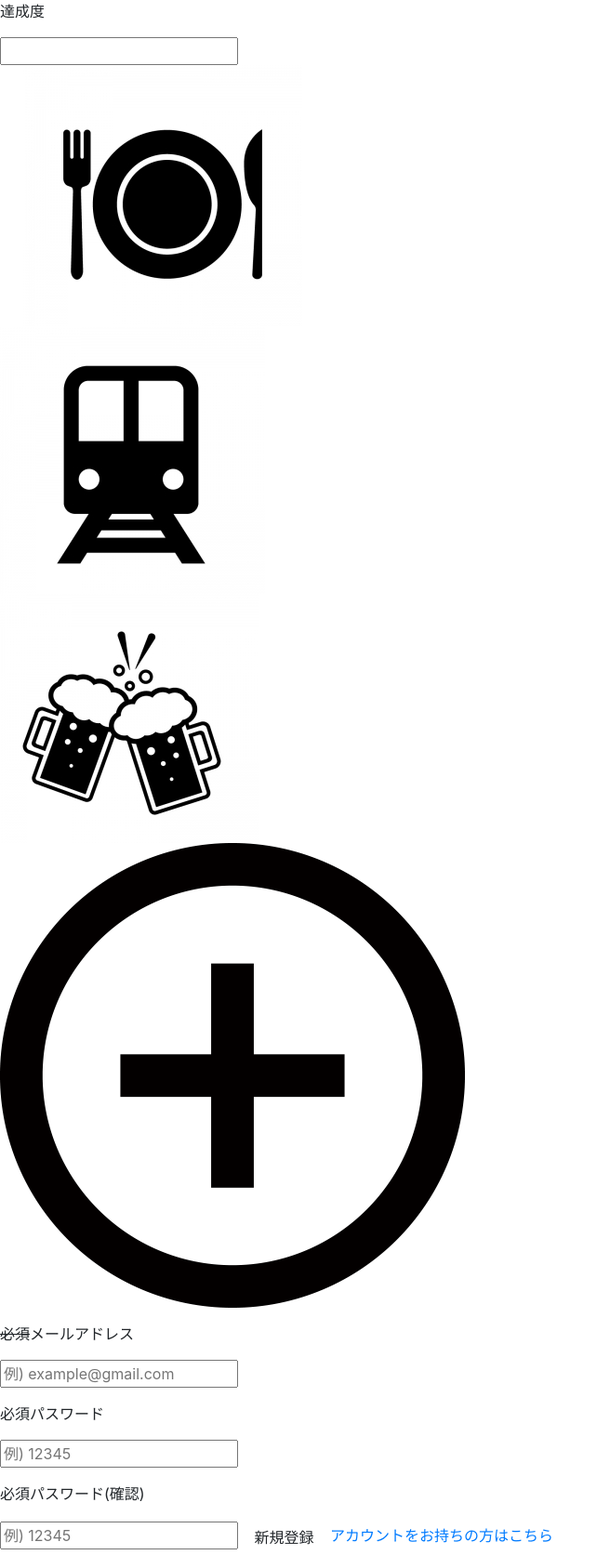
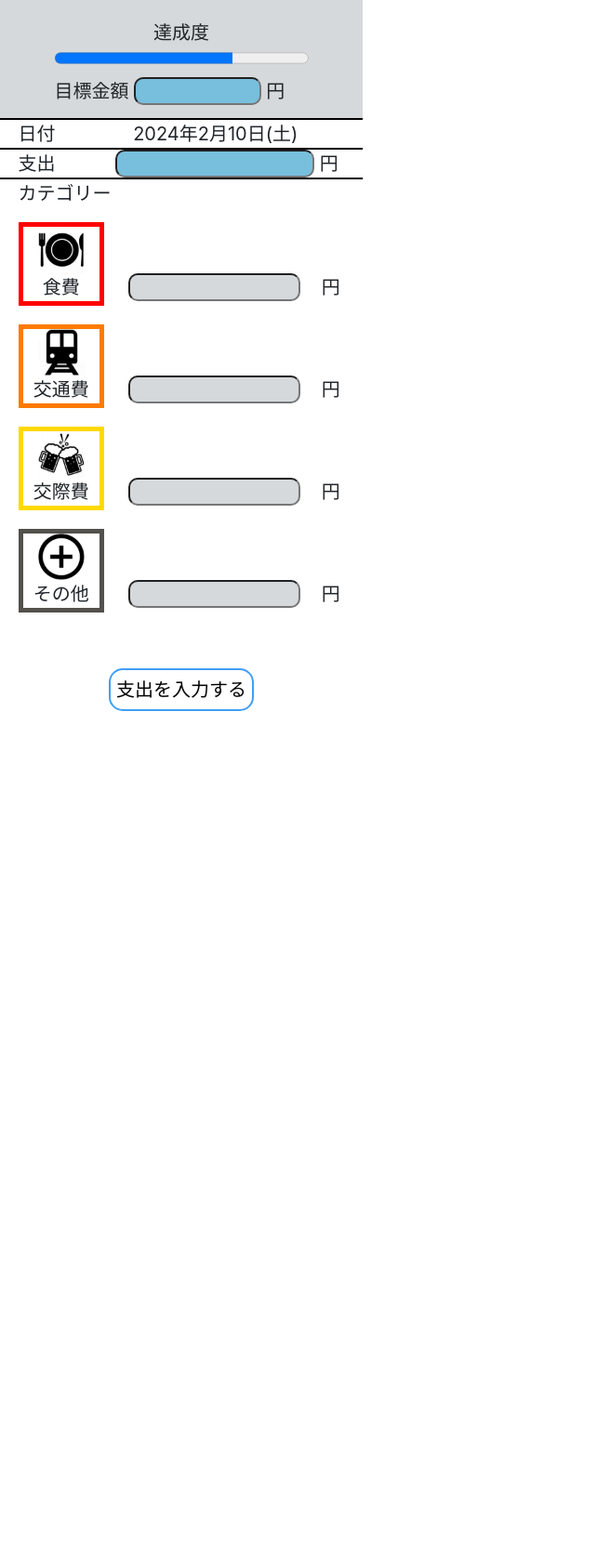
Before and after one commit to nekos-hackathon2024/hackathon_210, a PHP site: page /spend_input.html in a window 1280 px wide. Shown: the whole page at 93% size, without its empty margins (0-656 px from the left). After the commit the page ends 765 px from the top, so only its background shows below. Run offline with PHP 8.4, Linux system fonts and the light colour scheme.

Commit message:
支出入力画面の作成

```diff
--- /dev/null
+++ b/css/sytle_spend_input.css
@@ -0,0 +1,233 @@
+body{
+    width:390px;
+    height:844px;
+    font-size: 20px;
+}
+
+.header input{
+    text-align: right;
+}
+
+.header .form{
+    background-color: #78bfdd;
+    width:50%;
+    height: 30px;
+    display:inline-block;
+    border-top-left-radius: 10px;
+    border-top-right-radius: 10px;
+    border-bottom-left-radius: 10px;
+    border-bottom-right-radius: 10px;
+}
+
+.header{
+    width:100%;
+    height:15%;
+    background-color: #d5d9db;
+
+    /* font-weight: bold; */
+}
+
+.header .prog{
+    text-align: center;
+    padding-top: 20px;
+}
+
+progress{
+    width: 70%;
+    height:20%;
+}
+
+.header .file{
+
+    margin-left: 15%;
+}
+
+.money_struct{
+    margin-left:15%;
+    width:70%;
+    height: 30px;
+}
+
+.main input{
+    text-align: right;
+}
+
+.main .form{
+    background-color: #78bfdd;
+    width:55%;
+    height: 30px;
+    display:inline-block;
+    border-top-left-radius: 10px;
+    border-top-right-radius: 10px;
+    border-bottom-left-radius: 10px;
+    border-bottom-right-radius: 10px;
+}
+
+.box.date{
+    border: solid 2px#000000;
+    border-right: none;
+    border-left: none;
+}
+.box.spend{
+    border: solid 2px#000000;
+    border-top: none;
+    border-right: none;
+    border-left: none;
+}
+
+.box p{
+    margin: 0;
+    padding: 0;
+}
+
+.box .text{
+    margin-left: 5%;
+}
+
+.left{
+    /* width:100px; */
+    display:inline-block;
+}
+
+
+.right{
+    /* width:100px; */
+    display:inline-block;
+}
+
+#current_date{
+    display:inline-block;
+    margin-left: 20%;
+}
+
+.spend.left{
+    margin-right: 15%;
+}
+
+.category{
+    margin-left: 5%;
+}
+
+/* .category .text{
+    margin-left: 5%;
+} */
+.category .jenre{
+    margin-bottom: 20px;
+}
+
+.category .form{
+    background-color: #d5d9db;
+    width:100%;
+    height: 30px;
+    border-top-left-radius: 10px;
+    border-top-right-radius: 10px;
+    border-bottom-left-radius: 10px;
+    border-bottom-right-radius: 10px;
+    margin-left: 20px;
+}
+
+.category .bar{
+    width:50%;
+    display:inline-block;
+}
+
+/* .bar input{
+    margin-left: 20px;
+} */
+
+.category .money{
+    margin-left: 10%;
+    display:inline-block;
+}
+
+.category .cost{
+    text-align: center;
+    margin-top: 0;
+    margin-bottom: 0;
+}
+
+.eat img{
+    width: 50px;
+    height:50px;
+    padding: 0;
+    margin-left: 20%;
+}
+
+.red{
+    border: solid 5px#ff0000;
+    width: 25%;
+    height: 10%;
+    display:inline-block;
+}
+
+
+.traffic img{
+    width: 50px;
+    height:50px;
+    padding: 0;
+    margin-left: 20%;
+}
+
+.orange{
+    border: solid 5px#ff7b00;
+    width: 25%;
+    height: 10%;
+    display:inline-block;
+}
+
+.entertainment img{
+    width: 50px;
+    height:50px;
+    padding: 0;
+    margin-left: 20%;
+}
+
+.yellow{
+    border: solid 5px#ffd900;
+    width: 25%;
+    height: 10%;
+    display:inline-block;
+}
+
+.other img{
+    width: 50px;
+    height:50px;
+    padding: 0;
+    margin-left: 20%;
+}
+
+.gray{
+    border: solid 5px#52514c;
+    width: 25%;
+    height: 10%;
+    display:inline-block;
+}
+
+
+.content {
+    text-align: left;
+    padding:0.3em;
+    font-size: 20px;
+}
+
+
+.btn,
+a.btn{
+    color: #fff;
+    background-color: #409ff5;
+    margin:0.5em auto;
+    border-radius: 15px;
+}
+.btn,
+a.btn:hover{
+    color: #fff;
+    background: #409ff5;
+}
+
+.btn.input{
+    color:black;
+    background-color:#fff;
+    border:solid 2px #409ff5;
+    margin-top: 40px;
+    margin-left: 30%;
+}
--- a/sign_up.html
+++ b/sign_up.html
@@ -28,7 +28,7 @@
         <!-- <p>メールアドレス</p> -->
         <p class="form_label">
             <div class="text-danger">{{mail_err}}</div>
-        <s  pan class="form_label_required">必須</s>メールアドレス
+        <span class="form_label_required">必須</span>メールアドレス
         </p>
         <input type="text" placeholder="例) example@gmail.com" class="form content" v-model="user_mail"></input>
 
--- a/spend_input.html
+++ b/spend_input.html
@@ -5,63 +5,94 @@
     <meta name="viewport" content="width=device-width, initial-scale=1.0">
     <!-- bootstrap CSS -->
     <link rel="stylesheet" href="https://cdn.jsdelivr.net/npm/bootstrap@4.1.3/dist/css/bootstrap.min.css" integrity="sha384-MCw98/SFnGE8fJT3GXwEOngsV7Zt27NXFoaoApmYm81iuXoPkFOJwJ8ERdknLPMO" crossorigin="anonymous">
+    <link rel="stylesheet" href="./css/sytle_spend_input.css" type="text/css">
     <title>title</title>
 </head>
+
 <body>
     <div class="header">
-        <p class="header moji">達成度</p>
-        <input type="text" class="form content" v-model="user_pass"></input>
+        <div class="prog ">達成度</div>
+        <progress class="file" max="100" value="70"></progress>
+        <div class="box money_struct">
+            <p class="money left">目標金額</p>
+            <input type="text" class="form content"></input>
+            <p class="money right">円</p>
+        </div>
     </div>
 
+    <div class="main">
+        <!-- 日付 -->
+        <div class="box date">
+            <p class="text left">日付</p>
+            <div id="current_date">
+                <script>
+                    const options = { weekday: 'narrow', year: 'numeric', month: 'long', day: 'numeric' };
+                    document.getElementById("current_date").innerHTML = new Date().toLocaleDateString('ja-JP', options);
+                </script>
+            </div>
+        </div>
+        <!-- 支出 -->
+        <div class="box spend">
+            <p class="text spend left">支出</p>
+            <input type="text" class="form content"></input>
+            <p class="spend right">円</p>
+        </div>
 
-    <div class="picture eat">
-        <img src="./picture/食事.png">
-    </div>
-
-    <div class="picture traffic">
-        <img src="./picture/交通費.png">
-    </div>
-
-    <div class="picture entertainment">
-        <img src="./picture/交際費.png">
-    </div>
-
-    <div class="picture other">
-        <img src="./picture/その他.png">
-    </div>
+        <!-- カテゴリー -->
+        <div class="category">
+            <p class="text">カテゴリー</p>
 
 
+            <!-- 食費 -->
+            <div class="jenre eat">
+                <div class="picture red">
+                    <img src="./picture/食費.jpg">
+                    <p class = cost>食費</p>
+                </div>
+                <div class="bar">
+                    <input type="text" class="form content"></input>
+                </div>
+                <div class="money">円</div>
+            </div>
+            <!-- 交通費 -->
+            <div class="jenre traffic">
+                <div class="picture orange">
+                    <img src="./picture/交通費.jpg">
+                    <p class = cost>交通費</p>
+                </div>
+                <div class="bar">
+                    <input type="text" class="form content"></input>
+                </div>
+                <div class="money">円</div>
+            </div>
+            <!-- 交際費 -->
+            <div class="jenre entertainment">
+                <div class="picture yellow">
+                    <img src="./picture/交際費.jpg">
+                    <p class = cost>交際費</p>
+                </div>
+                <div class="bar">
+                    <input type="text" class="form content"></input>
+                </div>
+                <div class="money">円</div>
+            </div>
+            <!-- その他 -->
+            <div class="jenre other">
+                <div class="picture gray">
+                    <img src="./picture/その他.jpg">
+                    <p class = cost>その他</p>
+                </div>
+                <div class="bar">
+                    <input type="text" class="form content"></input>
+                </div>
+                <div class="money">円</div>
+            </div>
 
-    <div class="main" id="app">
-        <!-- <p>メールアドレス</p> -->
-        <p class="form_label">
-            <div class="text-danger">{{mail_err}}</div>
-        <s  pan class="form_label_required">必須</s>メールアドレス
-        </p>
-        <input type="text" placeholder="例) example@gmail.com" class="form content" v-model="user_mail"></input>
-
-        <!-- <p>パスワード</p> -->
-        <p class="form_label">
-            <div class="text-danger">{{pass_err}}</div>
-            <span class="form_label_required">必須</span>パスワード
-        </p>
-        <input type="text" placeholder="例) 12345" class="form content" v-model="user_pass"></input>
-
-        <!-- <p>パスワード</p> -->
-        <!-- 一応こっちが名前欄という体でいじりました -->
-        <p class="form_label">
-            <div class="text-danger">{{name_err}}</div>
-            <span class="form_label_required">必須</span>パスワード(確認)
-        </p>
-        <input type="text" placeholder="例) 12345" class="form content" v-model="user_name"></input>
-
-        <!-- 新規登録完了 -->
-        <!-- <a href="./sign_up.html" class="btn content" v-model="user_name">新規登録</a> -->
-        <!-- ページ遷移はuserCreate側で管理してます -->
-        <div class="btn content" @click="createUser()">新規登録</div>
-        <!-- ログインページへ遷移 -->
-        <a href="./login.html" class="bar">アカウントをお持ちの方はこちら</a>
-
+        </div>
+        <div class="btn content input" @click="createUser()">支出を入力する</div>
+        <!-- <div class="btn">
+            <button class="input" type="button">支出を入力する</button>
+        </div> -->
     </div>
 
     <!-- bootstrap js -->
```
Also changed, not shown: application/dao/DAO.php (+4 -4 lines), css/style_spending.css (deleted, +0 -8 lines), picture/その他.jpg (added), picture/その他.png (deleted), picture/交通費.jpg (added), picture/交通費.png (deleted), picture/交際費.jpg (added), picture/交際費.png (deleted), picture/食事.png (deleted), picture/食費.jpg (added).
